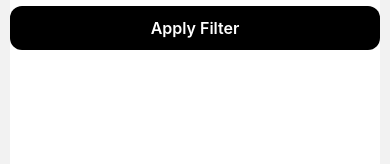
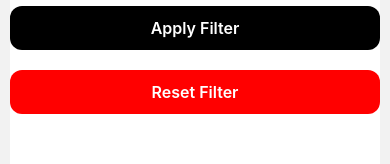
Before and after one commit to muttahirm/SOliverApp, a React Native app: screen /FilterScreen in a window 390 px wide. Shown: the part 375-539 px from the top of the page. Built offline with nearby package versions, Linux system fonts and the light colour scheme; data requests are answered from the project's data file; what react-native-mmkv would draw is missing.

Commit message:
adds the reset filter button

```diff
--- a/package.json
+++ b/package.json
@@ -20,6 +20,7 @@
     "@react-navigation/native-stack": "^7.3.5",
     "@react-navigation/stack": "^7.2.4",
     "@tanstack/react-query": "^5.71.5",
+    "@testing-library/react-native": "^13.2.0",
     "axios": "^1.8.4",
     "json-server": "^1.0.0-beta.3",
     "react": "19.0.0",
--- a/src/components/Button/Button.styles.ts
+++ b/src/components/Button/Button.styles.ts
@@ -17,7 +17,8 @@ export const styles = StyleSheet.create({
     paddingVertical: 0.5,
     alignItems: 'center',
     justifyContent: 'center',
-  },  buttonBase: {
+  },
+  buttonBase: {
     paddingVertical: 12,
     paddingHorizontal: 24,
     borderRadius: 12,
@@ -27,6 +28,9 @@ export const styles = StyleSheet.create({
   },
   buttonEnabled: {
     backgroundColor: '#000',
+  },
+  buttonReset: {
+    backgroundColor: '#f00',
   },
   buttonDisabled: {
     backgroundColor: '#ccc',
--- a/src/components/Button/ButtonApplyFilters.tsx
+++ b/src/components/Button/ButtonApplyFilters.tsx
@@ -5,21 +5,22 @@ import {styles} from './Button.styles.ts';
 
 type Props = {
   onPress: () => void;
+  buttonName: string;
   disabled?: boolean;
 };
 
-export const ButtonApplyFilters = ({onPress, disabled = false}: Props) => {
+export const ButtonApplyFilters = ({onPress, buttonName, disabled = false}: Props) => {
   return (
     <Pressable
       disabled={disabled}
       onPress={onPress}
       style={({pressed}) => [
         styles.buttonBase,
-        disabled ? styles.buttonDisabled : styles.buttonEnabled,
+        buttonName === 'Apply Filter' ? styles.buttonEnabled : styles.buttonReset,
         pressed && styles.buttonPressed,
       ]}
       testID="button">
-      <Text style={styles.buttonText}>Apply Filter</Text>
+      <Text style={styles.buttonText}>{buttonName}</Text>
     </Pressable>
   );
 };
--- a/src/screens/filters/FilterScreen.tsx
+++ b/src/screens/filters/FilterScreen.tsx
@@ -8,17 +8,23 @@ import {ColorFilter} from '../../components/Filter/ColorFilter';
 import {SizeFilter} from '../../components/Filter/SizeFilter';
 import {PriceFilter} from '../../components/Filter/PriceFilter';
 import {ButtonApplyFilters} from '../../components/Button/ButtonApplyFilters';
+import { useFiltersStore } from '../../stores/filter/FilterStore';
 
 const Filter = ({
   navigation,
 }: NativeStackScreenProps<RootStackParamList, 'FilterScreen'>) => {
+  const resetFilters = useFiltersStore(state => state.resetFilters);
   return (
     <SafeAreaView style={styles.fullScreen}>
       <View>
         <ColorFilter />
         <SizeFilter />
         <PriceFilter />
-        <ButtonApplyFilters onPress={() => navigation.goBack()} />
+        <ButtonApplyFilters onPress={() => navigation.goBack()} buttonName="Apply Filter" />
+        <ButtonApplyFilters onPress={() => {
+          resetFilters();
+          navigation.goBack();
+        }} buttonName="Reset Filter" />
       </View>
     </SafeAreaView>
   );
```
Also changed, not shown: src/screens/filters/FilterScreen.styles.ts (renamed from src/screens/filters/FilterScreen.styles.tsx), 1 other file (tests, documents, lock files or other folders).
